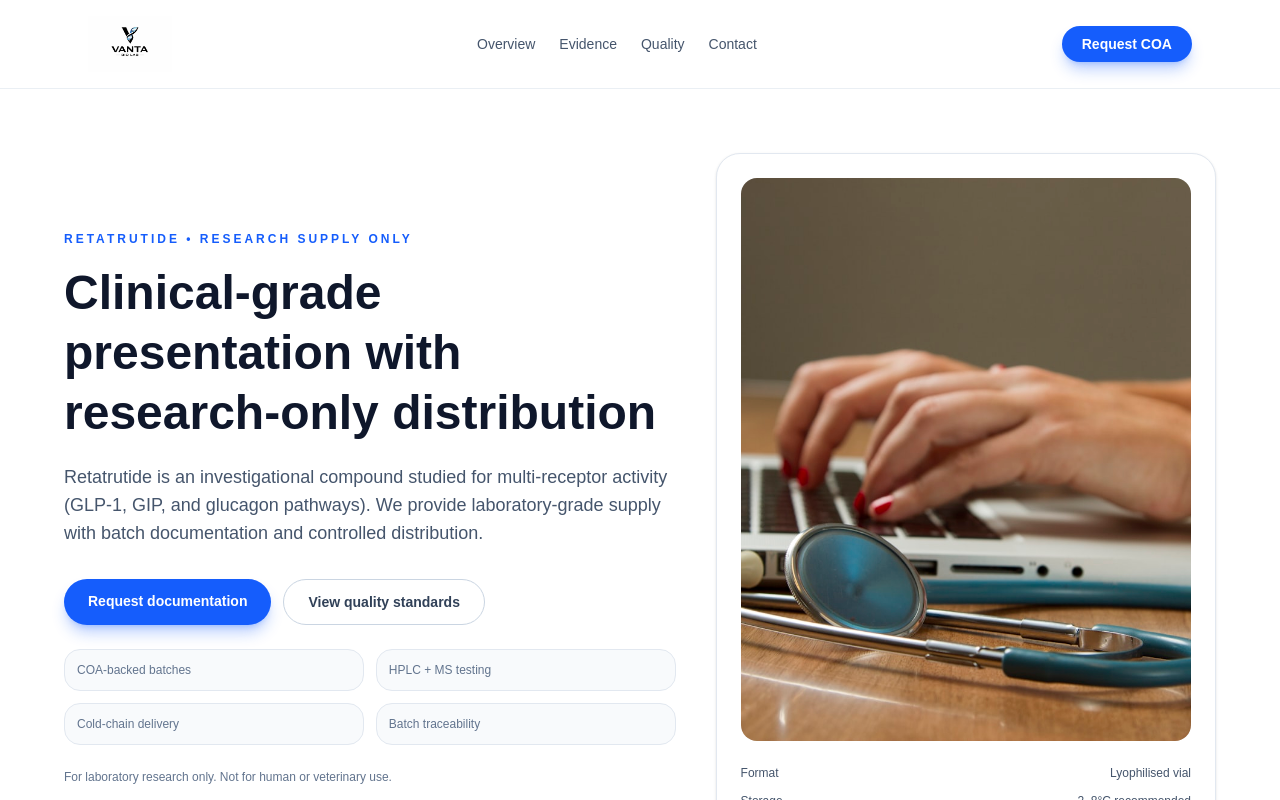
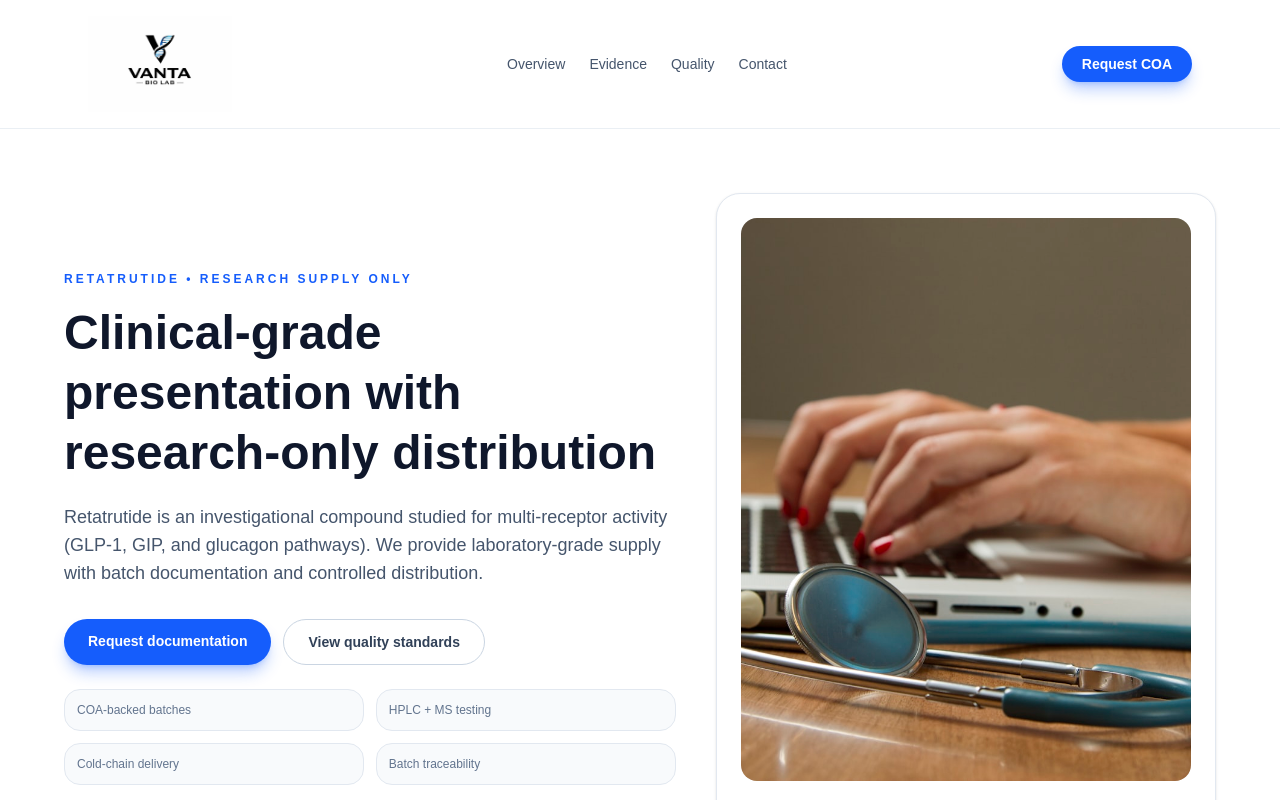
Before and after one commit to findgriff/vantabiolabs, a Next.js app: page / in a window 1280 px wide. Shown: the top 800 px of the page. Built offline with nearby package versions, Linux system fonts and the light colour scheme.

Commit message:
Increase logo size to 200%

```diff
--- a/src/app/page.tsx
+++ b/src/app/page.tsx
@@ -7,7 +7,7 @@ export default function Home() {
     <div className="min-h-screen bg-white text-slate-900">
       <header className="sticky top-0 z-40 border-b border-slate-200/70 bg-white/90 backdrop-blur">
         <div className="mx-auto flex max-w-6xl items-center justify-between px-6 py-4">
-          <Image src="/assets/logo.jpg" alt={BRAND} width={220} height={66} className="h-14 w-auto" />
+          <Image src="/assets/logo.jpg" alt={BRAND} width={400} height={120} className="h-24 w-auto" />
           <nav className="hidden items-center gap-6 text-sm text-slate-600 md:flex">
             <a href="#overview" className="hover:text-blue-600">Overview</a>
             <a href="#evidence" className="hover:text-blue-600">Evidence</a>
```
